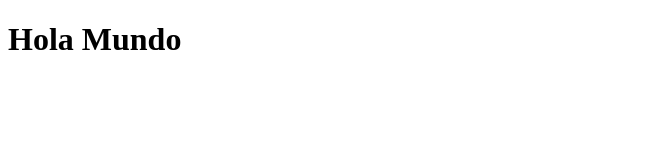
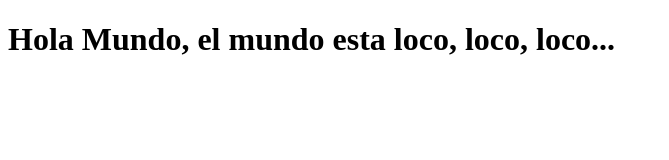
Before and after one commit to jafprofesor/nueva, a plain HTML site: page index.html in a window 1280 px wide. Shown: the whole page, without its empty margins (0-669 px from the left). Drawn offline with Linux system fonts and the light colour scheme.

Commit message:
Actualizar el saludo en el archivo index.html

```diff
--- a/index.html
+++ b/index.html
@@ -6,6 +6,6 @@
     <title>Primer archivo</title>
 </head>
 <body>
-    <h1>Hola Mundo</h1>
+    <h1>Hola Mundo, el mundo esta loco, loco, loco...</h1>
 </body>
 </html>
```
